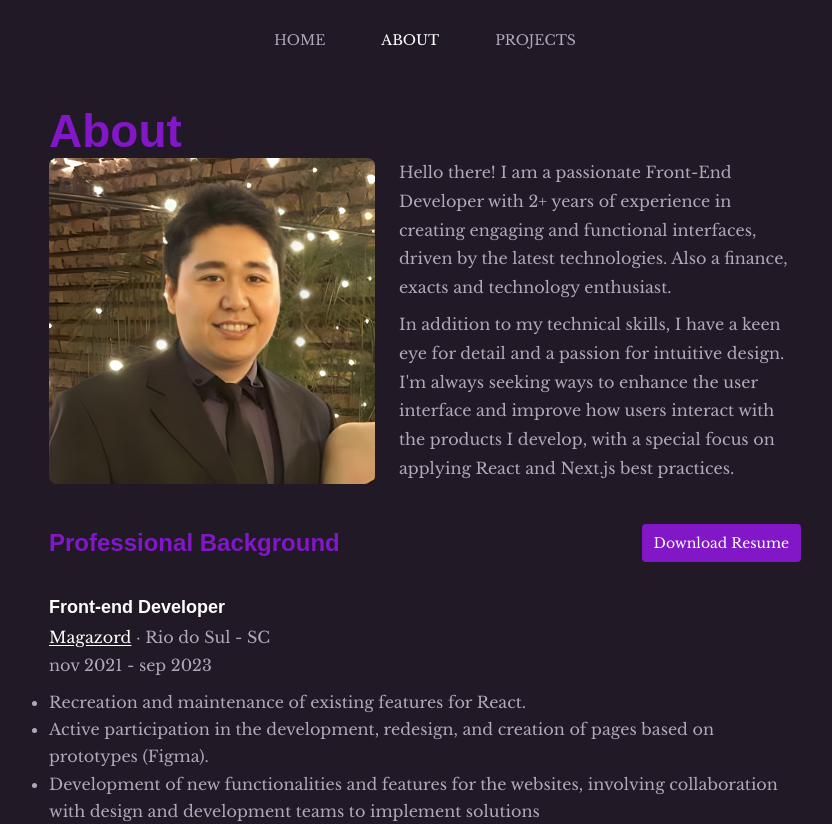
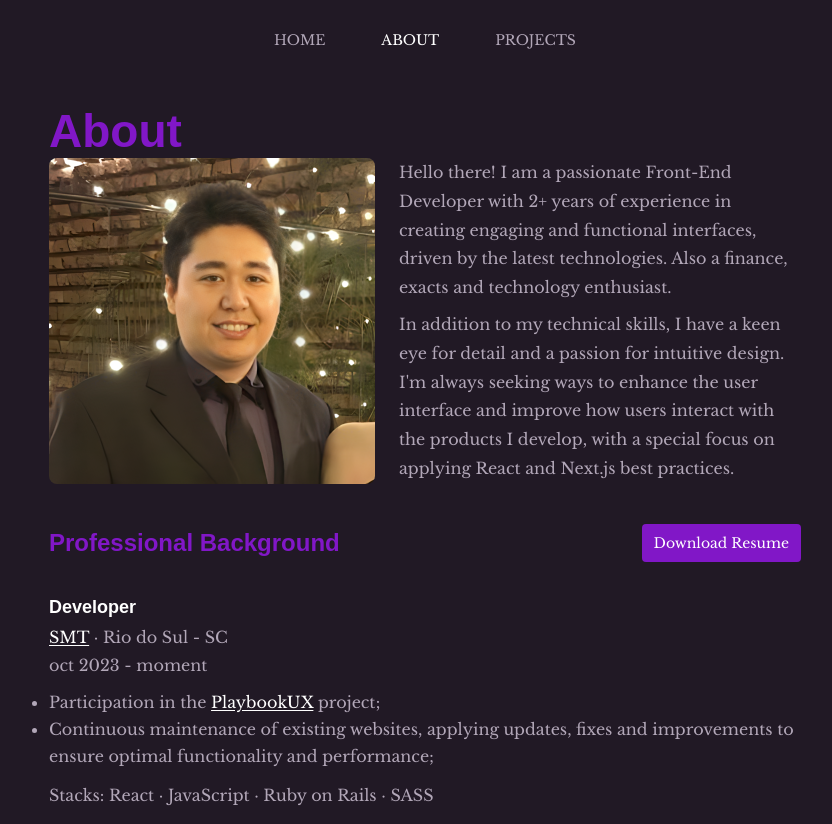
Before and after one commit to bzenky/bzenky.dev, a Next.js app: page /about in a window 1280 px wide. Shown: the top 824 px of the page, without its empty margins (215-1047 px from the left). Built offline with nearby package versions, Linux system fonts and the light colour scheme; a web font is replaced by a local one.

Commit message:
refactor: about

```diff
--- a/src/pages/about.tsx
+++ b/src/pages/about.tsx
@@ -42,6 +42,20 @@ export default function About() {
                         </ExperiencesHeader>
 
                         <CareerItemWrapper>
+                            <h3>Developer</h3>
+                            <div>
+                                <a href="https://smtsolucoes.com.br/" target="_blank" rel="noreferrer">SMT</a>
+                                <span> · Rio do Sul - SC</span>
+                            </div>
+                            <span>oct 2023 - moment</span>
+                            <ul>
+                                <li>Participation in the <a href="https://www.playbookux.com/" target="_blank" rel="noreferrer">PlaybookUX</a> project;</li>
+                                <li>Continuous maintenance of existing websites, applying updates, fixes and improvements to ensure optimal functionality and performance;</li>
+                            </ul>
+                            <span>Stacks: React · JavaScript · Ruby on Rails · SASS</span>
+                        </CareerItemWrapper>
+
+                        <CareerItemWrapper>
                             <h3>Front-end Developer</h3>
                             <div>
                                 <a href="https://www.magazord.com.br" target="_blank" rel="noreferrer">Magazord</a>
--- a/styles/pages/about.ts
+++ b/styles/pages/about.ts
@@ -100,6 +100,17 @@ export const CareerItemWrapper = styled.div`
     color: #B2A7B8;
     font-size: 1rem;
 
+    a {
+        text-decoration: underline;
+        text-underline-offset: 2px;
+        color: #FFF;
+        transition: color 0.2s ease-in-out;
+
+        &:hover {
+            color: #3FFCE8;
+        }
+    }
+
     &:last-child {
         padding-bottom: 32px;
     }
@@ -111,17 +122,6 @@ export const CareerItemWrapper = styled.div`
 
     > div {
         line-height: 2;
-
-        a {
-        text-decoration: underline;
-        text-underline-offset: 2px;
-        color: #FFF;
-        transition: color 0.2s ease-in-out;
-
-        &:hover {
-            color: #3FFCE8;
-        }
-    }
     }
 
     > ul {
```
Also changed, not shown: 1 other file (tests, documents, lock files or other folders).
